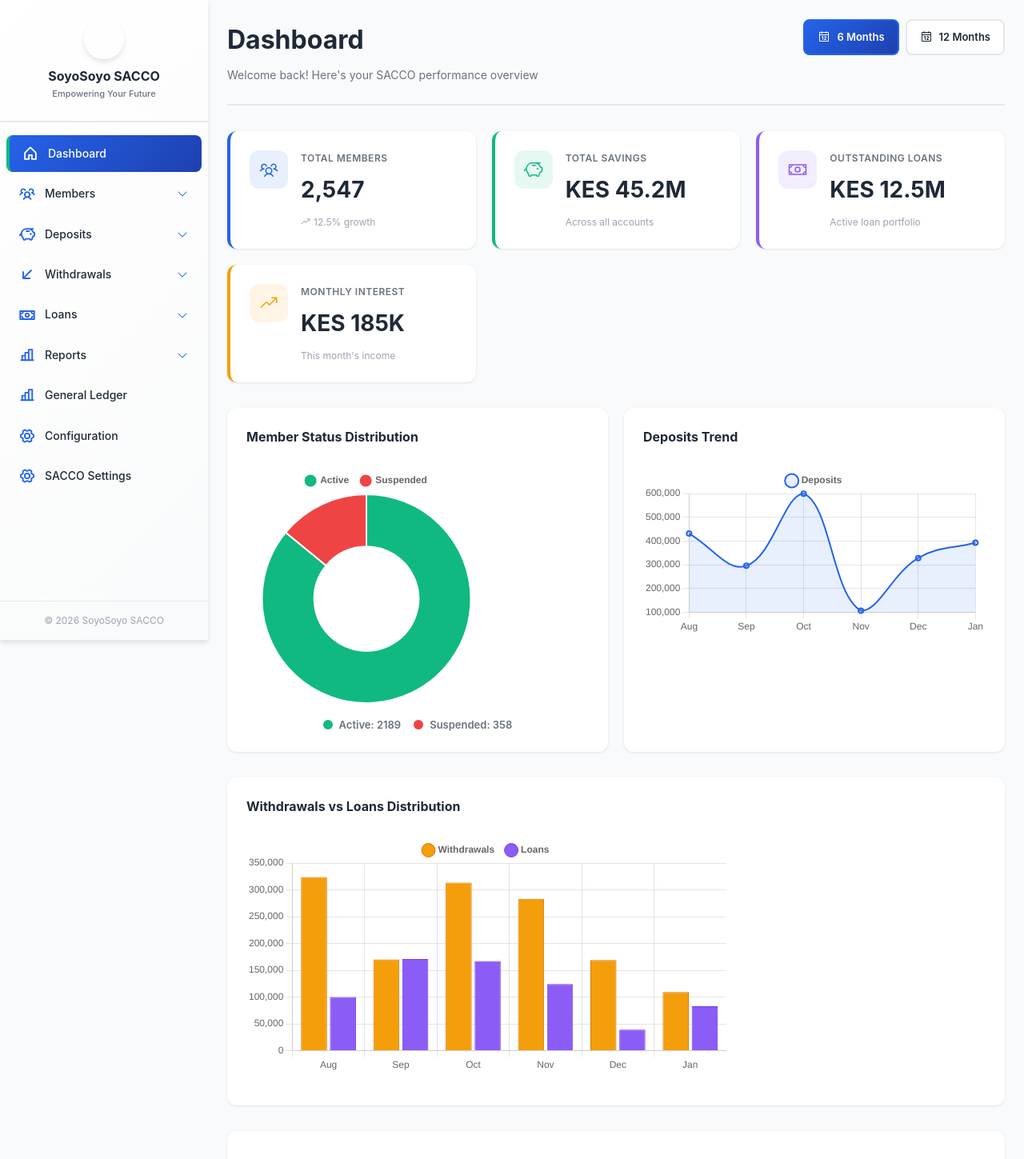
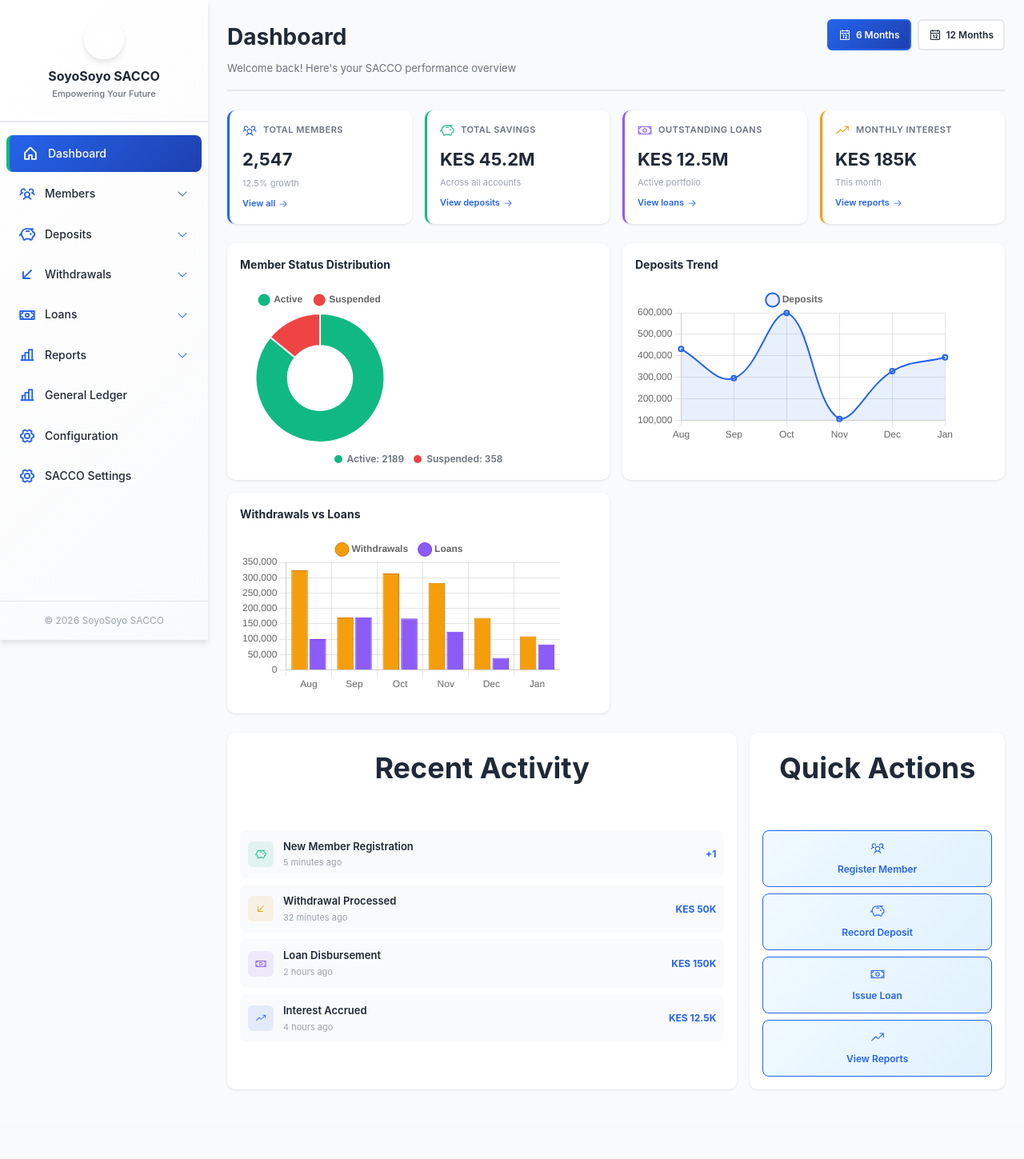
Before and after one commit to nylageneralsuppliesltd-lab/soyosoyo-reactapp, a React (Vite) app in the folder frontend/: page /#/dashboard in a window 1280 px wide. Shown: the top 1449 px of the page at 80% size. After the commit the page ends 1406 px from the top, so only its background shows below. Built offline with nearby package versions, Linux system fonts and the light colour scheme; no server answers.

Commit message:
refactor: redesign dashboard with compact cards and real navigation links

```diff
--- a/frontend/src/pages/DashboardPage.jsx
+++ b/frontend/src/pages/DashboardPage.jsx
@@ -1,5 +1,6 @@
 // src/pages/DashboardPage.jsx - Premium SACCO Dashboard
 import { useState, useEffect, useRef } from 'react';
+import { useNavigate } from 'react-router-dom';
 import { Line, Bar, Doughnut } from 'react-chartjs-2';
 import {
   Chart as ChartJS,
@@ -14,7 +15,7 @@ import {
   Legend,
   Filler,
 } from 'chart.js';
-import { UsersThree, PiggyBank, ArrowDownLeft, Money, TrendUp, Calendar } from '@phosphor-icons/react';
+import { UsersThree, PiggyBank, ArrowDownLeft, Money, TrendUp, Calendar, ArrowRight } from '@phosphor-icons/react';
 import '../styles/dashboard-premium.css';
 
 ChartJS.register(
@@ -31,6 +32,7 @@ ChartJS.register(
 );
 
 const DashboardPage = () => {
+  const navigate = useNavigate();
   const [monthlyData, setMonthlyData] = useState([]);
   const [selectedPeriod, setSelectedPeriod] = useState('6months');
   const lineChartRef = useRef(null);
@@ -147,162 +149,154 @@ const DashboardPage = () => {
         </div>
       </div>
 
-      {/* Key Metrics */}
-      <div className="metrics-grid">
-        <div className="metric-card member-metric">
-          <div className="metric-icon">
-            <UsersThree size={24} />
+      {/* Key Metrics - Compact Grid */}
+      <div className="metrics-grid-compact">
+        <div className="metric-card-compact member-metric" onClick={() => navigate('/members')}>
+          <div className="metric-header">
+            <UsersThree size={18} />
+            <span className="metric-label">Total Members</span>
           </div>
-          <div className="metric-content">
-            <p className="metric-label">Total Members</p>
-            <h3 className="metric-value">{stats.totalMembers.toLocaleString()}</h3>
-            <p className="metric-subtext">
-              <TrendUp size={12} /> <span className="positive">{stats.memberGrowth}% growth</span>
-            </p>
+          <h3 className="metric-value-compact">{stats.totalMembers.toLocaleString()}</h3>
+          <p className="metric-growth"><span className="positive">{stats.memberGrowth}% growth</span></p>
+          <p className="metric-link">View all <ArrowRight size={12} /></p>
+        </div>
+
+        <div className="metric-card-compact deposit-metric" onClick={() => navigate('/deposits')}>
+          <div className="metric-header">
+            <PiggyBank size={18} />
+            <span className="metric-label">Total Savings</span>
+          </div>
+          <h3 className="metric-value-compact">KES {(stats.totalSavings / 1000000).toFixed(1)}M</h3>
+          <p className="metric-subtext-compact">Across all accounts</p>
+          <p className="metric-link">View deposits <ArrowRight size={12} /></p>
+        </div>
+
+        <div className="metric-card-compact loan-metric" onClick={() => navigate('/loans')}>
+          <div className="metric-header">
+            <Money size={18} />
+            <span className="metric-label">Outstanding Loans</span>
+          </div>
+          <h3 className="metric-value-compact">KES {(stats.totalLoans / 1000000).toFixed(1)}M</h3>
+          <p className="metric-subtext-compact">Active portfolio</p>
+          <p className="metric-link">View loans <ArrowRight size={12} /></p>
+        </div>
+
+        <div className="metric-card-compact interest-metric" onClick={() => navigate('/dashboard')}>
+          <div className="metric-header">
+            <TrendUp size={18} />
+            <span className="metric-label">Monthly Interest</span>
+          </div>
+          <h3 className="metric-value-compact">KES {(stats.monthlyInterest / 1000).toFixed(0)}K</h3>
+          <p className="metric-subtext-compact">This month</p>
+          <p className="metric-link">View reports <ArrowRight size={12} /></p>
         </div>
       </div>
 
-        <div className="metric-card deposit-metric">
-          <div className="metric-icon">
-            <PiggyBank size={24} />
-          </div>
-          <div className="metric-content">
-            <p className="metric-label">Total Savings</p>
-            <h3 className="metric-value">KES {(stats.totalSavings / 1000000).toFixed(1)}M</h3>
-            <p className="metric-subtext">Across all accounts</p>
-          </div>
-        </div>
-
-        <div className="metric-card loan-metric">
-          <div className="metric-icon">
-            <Money size={24} />
-          </div>
-          <div className="metric-content">
-            <p className="metric-label">Outstanding Loans</p>
-            <h3 className="metric-value">KES {(stats.totalLoans / 1000000).toFixed(1)}M</h3>
-            <p className="metric-subtext">Active loan portfolio</p>
-          </div>
-        </div>
-
-        <div className="metric-card interest-metric">
-          <div className="metric-icon">
-            <TrendUp size={24} />
-          </div>
-          <div className="metric-content">
-            <p className="metric-label">Monthly Interest</p>
-            <h3 className="metric-value">KES {(stats.monthlyInterest / 1000).toFixed(0)}K</h3>
-            <p className="metric-subtext">This month's income</p>
-          </div>
-        </div>
-      </div>
-
-      {/* Charts Row 1 */}
-      <div className="charts-grid">
-        <div className="chart-card">
+      {/* Charts Row 1 - Side by Side */}
+      <div className="charts-grid-compact">
+        <div className="chart-card-compact">
           <h3 className="chart-title">Member Status Distribution</h3>
-          <div className="chart-wrapper">
+          <div className="chart-wrapper-compact">
             <Doughnut data={memberStatusData} options={chartOptions} ref={barChartRef} />
           </div>
-          <div className="chart-stats">
-            <div className="stat-item">
+          <div className="chart-stats-compact">
+            <div className="stat-item-compact">
               <span className="stat-dot active"></span>
               <span>Active: {stats.activeMembers}</span>
             </div>
-            <div className="stat-item">
+            <div className="stat-item-compact">
               <span className="stat-dot suspended"></span>
               <span>Suspended: {stats.suspendedMembers}</span>
             </div>
           </div>
         </div>
 
-        <div className="chart-card">
+        <div className="chart-card-compact">
           <h3 className="chart-title">Deposits Trend</h3>
-          <div className="chart-wrapper">
+          <div className="chart-wrapper-compact">
             <Line data={depositsTrendData} options={chartOptions} ref={lineChartRef} />
           </div>
         </div>
-      </div>
 
-      {/* Charts Row 2 */}
-      <div className="charts-grid single">
-        <div className="chart-card">
-          <h3 className="chart-title">Withdrawals vs Loans Distribution</h3>
-          <div className="chart-wrapper">
+        <div className="chart-card-compact">
+          <h3 className="chart-title">Withdrawals vs Loans</h3>
+          <div className="chart-wrapper-compact">
             <Bar data={withdrawalsVsLoansData} options={chartOptions} />
           </div>
         </div>
       </div>
 
-      {/* Activity Section */}
-      <div className="activity-section">
+      {/* Activity & Quick Actions Combined */}
+      <div className="bottom-section">
+        <div className="activity-section-compact">
           <h3 className="section-title">Recent Activity</h3>
-        <div className="activity-list">
-          <div className="activity-item">
+          <div className="activity-list-compact">
+            <div className="activity-item-compact" onClick={() => navigate('/members')}>
               <div className="activity-icon deposit">
-              <PiggyBank size={16} />
+                <PiggyBank size={14} />
               </div>
-            <div className="activity-details">
+              <div className="activity-details-compact">
                 <p className="activity-name">New Member Registration</p>
                 <p className="activity-time">5 minutes ago</p>
               </div>
-            <p className="activity-amount">+1 member</p>
+              <p className="activity-amount">+1</p>
             </div>
 
-          <div className="activity-item">
+            <div className="activity-item-compact" onClick={() => navigate('/withdrawals')}>
               <div className="activity-icon withdrawal">
-              <ArrowDownLeft size={16} />
+                <ArrowDownLeft size={14} />
               </div>
-            <div className="activity-details">
+              <div className="activity-details-compact">
                 <p className="activity-name">Withdrawal Processed</p>
                 <p className="activity-time">32 minutes ago</p>
               </div>
-            <p className="activity-amount">-KES 50,000</p>
+              <p className="activity-amount">KES 50K</p>
             </div>
 
-          <div className="activity-item">
+            <div className="activity-item-compact" onClick={() => navigate('/loans')}>
               <div className="activity-icon loan">
-              <Money size={16} />
+                <Money size={14} />
               </div>
-            <div className="activity-details">
+              <div className="activity-details-compact">
                 <p className="activity-name">Loan Disbursement</p>
                 <p className="activity-time">2 hours ago</p>
               </div>
-            <p className="activity-amount">+KES 150,000</p>
+              <p className="activity-amount">KES 150K</p>
             </div>
 
-          <div className="activity-item">
+            <div className="activity-item-compact" onClick={() => navigate('/dashboard')}>
               <div className="activity-icon interest">
-              <TrendUp size={16} />
+                <TrendUp size={14} />
               </div>
-            <div className="activity-details">
+              <div className="activity-details-compact">
                 <p className="activity-name">Interest Accrued</p>
                 <p className="activity-time">4 hours ago</p>
               </div>
-            <p className="activity-amount">+KES 12,500</p>
+              <p className="activity-amount">KES 12.5K</p>
             </div>
           </div>
         </div>
 
-      {/* Quick Actions */}
-      <div className="quick-actions">
+        <div className="quick-actions-compact">
           <h3 className="section-title">Quick Actions</h3>
-        <div className="action-buttons">
-          <button className="action-btn register-member">
-            <UsersThree size={20} />
+          <div className="action-buttons-compact">
+            <button className="action-btn-compact register-member" onClick={() => navigate('/members')}>
+              <UsersThree size={18} />
               <span>Register Member</span>
             </button>
-          <button className="action-btn record-deposit">
-            <PiggyBank size={20} />
+            <button className="action-btn-compact record-deposit" onClick={() => navigate('/deposits')}>
+              <PiggyBank size={18} />
               <span>Record Deposit</span>
             </button>
-          <button className="action-btn issue-loan">
-            <Money size={20} />
+            <button className="action-btn-compact issue-loan" onClick={() => navigate('/loans')}>
+              <Money size={18} />
               <span>Issue Loan</span>
             </button>
-          <button className="action-btn view-reports">
-            <TrendUp size={20} />
+            <button className="action-btn-compact view-reports" onClick={() => navigate('/dashboard')}>
+              <TrendUp size={18} />
               <span>View Reports</span>
             </button>
+          </div>
         </div>
       </div>
     </div>
--- a/frontend/src/styles/dashboard-premium.css
+++ b/frontend/src/styles/dashboard-premium.css
@@ -37,21 +37,21 @@
   display: flex;
   justify-content: space-between;
   align-items: flex-start;
-  margin-bottom: 32px;
-  padding-bottom: 24px;
+  margin-bottom: 24px;
+  padding-bottom: 16px;
   border-bottom: 2px solid var(--border);
 }
 
 .dashboard-header h1 {
   margin: 0;
-  font-size: 32px;
+  font-size: 28px;
   font-weight: 700;
   color: var(--dark);
 }
 
 .dashboard-header .subtitle {
-  margin: 8px 0 0 0;
-  font-size: 14px;
+  margin: 6px 0 0 0;
+  font-size: 13px;
   color: #6b7280;
 }
 
@@ -63,12 +63,12 @@
 .period-btn {
   display: flex;
   align-items: center;
-  gap: 8px;
-  padding: 10px 16px;
+  gap: 6px;
+  padding: 8px 12px;
   border: 2px solid var(--border);
   background: white;
-  border-radius: 8px;
-  font-size: 13px;
+  border-radius: 6px;
+  font-size: 12px;
   font-weight: 600;
   color: var(--dark);
   cursor: pointer;
@@ -86,181 +86,170 @@
   color: white;
 }
 
-/* Metrics Grid */
-.metrics-grid {
+/* Metrics Grid - Compact */
+.metrics-grid-compact {
   display: grid;
-  grid-template-columns: repeat(auto-fit, minmax(260px, 1fr));
-  gap: 20px;
-  margin-bottom: 32px;
+  grid-template-columns: repeat(auto-fit, minmax(220px, 1fr));
+  gap: 16px;
+  margin-bottom: 24px;
 }
 
-.metric-card {
+.metric-card-compact {
   background: white;
-  border-radius: 12px;
-  padding: 24px;
-  display: flex;
-  align-items: flex-start;
-  gap: 16px;
+  border-radius: 10px;
+  padding: 16px;
   box-shadow: var(--shadow);
-  transition: all 0.3s;
-  border-left: 4px solid var(--primary);
-  position: relative;
-  overflow: hidden;
+  border-left: 3px solid var(--primary);
+  cursor: pointer;
+  transition: all 0.2s;
 }
 
-.metric-card::before {
-  content: '';
-  position: absolute;
-  top: -50%;
-  right: -50%;
-  width: 200px;
-  height: 200px;
-  border-radius: 50%;
-  opacity: 0.05;
-  pointer-events: none;
+.metric-card-compact:hover {
+  transform: translateY(-2px);
+  box-shadow: var(--shadow-md);
 }
 
-.metric-card.member-metric {
+.metric-card-compact.member-metric {
   border-left-color: var(--primary);
 }
 
-.metric-card.member-metric .metric-icon {
-  background: rgba(37, 99, 235, 0.1);
-  color: var(--primary);
-}
-
-.metric-card.deposit-metric {
+.metric-card-compact.deposit-metric {
   border-left-color: var(--success);
 }
 
-.metric-card.deposit-metric .metric-icon {
-  background: rgba(16, 185, 129, 0.1);
+.metric-card-compact.loan-metric {
+  border-left-color: var(--purple);
+}
+
+.metric-card-compact.interest-metric {
+  border-left-color: var(--warning);
+}
+
+.metric-header {
+  display: flex;
+  align-items: center;
+  gap: 8px;
+  margin-bottom: 10px;
+}
+
+.metric-header svg {
+  width: 18px;
+  height: 18px;
+  color: var(--primary);
+  flex-shrink: 0;
+}
+
+.metric-card-compact.deposit-metric .metric-header svg {
   color: var(--success);
 }
 
-.metric-card.loan-metric {
-  border-left-color: var(--purple);
-}
-
-.metric-card.loan-metric .metric-icon {
-  background: rgba(139, 92, 246, 0.1);
+.metric-card-compact.loan-metric .metric-header svg {
   color: var(--purple);
 }
 
-.metric-card.interest-metric {
-  border-left-color: var(--warning);
-}
-
-.metric-card.interest-metric .metric-icon {
-  background: rgba(245, 158, 11, 0.1);
+.metric-card-compact.interest-metric .metric-header svg {
   color: var(--warning);
 }
 
-.metric-card:hover {
-  transform: translateY(-4px);
-  box-shadow: var(--shadow-lg);
-}
-
-.metric-icon {
-  width: 48px;
-  height: 48px;
-  border-radius: 12px;
-  display: flex;
-  align-items: center;
-  justify-content: center;
-  flex-shrink: 0;
-}
-
-.metric-content {
-  flex: 1;
-}
-
 .metric-label {
-  margin: 0;
-  font-size: 12px;
+  font-size: 11px;
   font-weight: 600;
   color: #6b7280;
   text-transform: uppercase;
   letter-spacing: 0.5px;
 }
 
-.metric-value {
+.metric-value-compact {
   margin: 8px 0 0 0;
-  font-size: 28px;
+  font-size: 22px;
   font-weight: 700;
   color: var(--dark);
 }
 
-.metric-subtext {
+.metric-growth {
+  margin: 4px 0 0 0;
+  font-size: 11px;
+  color: #9ca3af;
+}
+
+.metric-growth.positive {
+  color: var(--success);
+}
+
+.metric-subtext-compact {
+  margin: 3px 0 0 0;
+  font-size: 11px;
+  color: #9ca3af;
+}
+
+.metric-link {
   margin: 8px 0 0 0;
-  font-size: 12px;
-  color: #9ca3af;
+  font-size: 11px;
+  font-weight: 600;
+  color: var(--primary);
   display: flex;
   align-items: center;
   gap: 4px;
+  cursor: pointer;
 }
 
-.metric-subtext.positive {
-  color: var(--success);
+.metric-link:hover {
+  text-decoration: underline;
 }
 
-/* Charts Grid */
-.charts-grid {
+/* Charts Grid - Compact */
+.charts-grid-compact {
   display: grid;
-  grid-template-columns: repeat(auto-fit, minmax(400px, 1fr));
-  gap: 20px;
-  margin-bottom: 32px;
+  grid-template-columns: repeat(auto-fit, minmax(350px, 1fr));
+  gap: 16px;
+  margin-bottom: 24px;
 }
 
-.charts-grid.single {
-  grid-template-columns: 1fr;
-}
-
-.chart-card {
+.chart-card-compact {
   background: white;
-  border-radius: 12px;
-  padding: 24px;
+  border-radius: 10px;
+  padding: 16px;
   box-shadow: var(--shadow);
   transition: all 0.2s;
 }
 
-.chart-card:hover {
+.chart-card-compact:hover {
   box-shadow: var(--shadow-md);
 }
 
 .chart-title {
-  margin: 0 0 20px 0;
-  font-size: 16px;
+  margin: 0 0 12px 0;
+  font-size: 14px;
   font-weight: 700;
   color: var(--dark);
 }
 
-.chart-wrapper {
+.chart-wrapper-compact {
   position: relative;
-  height: 300px;
-  margin-bottom: 16px;
+  height: 200px;
+  margin-bottom: 10px;
 }
 
-.chart-stats {
+.chart-stats-compact {
   display: flex;
-  gap: 16px;
+  gap: 12px;
   justify-content: center;
   flex-wrap: wrap;
 }
 
-.stat-item {
+.stat-item-compact {
   display: flex;
   align-items: center;
-  gap: 8px;
-  font-size: 13px;
+  gap: 6px;
+  font-size: 12px;
   color: #6b7280;
   font-weight: 600;
 }
 
 .stat-dot {
   display: inline-block;
-  width: 12px;
-  height: 12px;
+  width: 10px;
+  height: 10px;
   border-radius: 50%;
 }
 
@@ -272,52 +261,59 @@
   background: var(--danger);
 }
 
-/* Activity Section */
-.activity-section {
+/* Activity Section - Compact */
+.bottom-section {
+  display: grid;
+  grid-template-columns: 2fr 1fr;
+  gap: 16px;
+  margin-bottom: 20px;
+}
+
+.activity-section-compact {
   background: white;
-  border-radius: 12px;
-  padding: 24px;
-  margin-bottom: 32px;
+  border-radius: 10px;
+  padding: 16px;
   box-shadow: var(--shadow);
 }
 
 .section-title {
-  margin: 0 0 20px 0;
-  font-size: 18px;
+  margin: 0 0 12px 0;
+  font-size: 14px;
   font-weight: 700;
   color: var(--dark);
 }
 
-.activity-list {
+.activity-list-compact {
   display: flex;
   flex-direction: column;
-  gap: 12px;
+  gap: 8px;
 }
 
-.activity-item {
+.activity-item-compact {
   display: flex;
   align-items: center;
-  gap: 16px;
-  padding: 16px;
+  gap: 12px;
+  padding: 10px;
   border-radius: 8px;
   background: var(--light);
   transition: all 0.2s;
+  cursor: pointer;
 }
 
-.activity-item:hover {
+.activity-item-compact:hover {
   background: rgba(37, 99, 235, 0.05);
-  transform: translateX(4px);
+  transform: translateX(2px);
 }
 
 .activity-icon {
-  width: 40px;
-  height: 40px;
-  border-radius: 8px;
+  width: 32px;
+  height: 32px;
+  border-radius: 6px;
   display: flex;
   align-items: center;
   justify-content: center;
   flex-shrink: 0;
-  font-size: 18px;
+  font-size: 14px;
 }
 
 .activity-icon.deposit {
@@ -340,107 +336,105 @@
   color: var(--primary);
 }
 
-.activity-details {
+.activity-details-compact {
   flex: 1;
 }
 
 .activity-name {
   margin: 0;
-  font-size: 14px;
+  font-size: 13px;
   font-weight: 600;
   color: var(--dark);
 }
 
 .activity-time {
-  margin: 4px 0 0 0;
-  font-size: 12px;
+  margin: 2px 0 0 0;
+  font-size: 11px;
   color: #9ca3af;
 }
 
 .activity-amount {
   margin: 0;
-  font-size: 14px;
+  font-size: 12px;
   font-weight: 700;
   color: var(--primary);
-  min-width: 100px;
+  min-width: 60px;
   text-align: right;
 }
 
-/* Quick Actions */
-.quick-actions {
-  background: linear-gradient(135deg, var(--primary) 0%, var(--primary-dark) 100%);
-  border-radius: 12px;
-  padding: 24px;
-  color: white;
-  box-shadow: var(--shadow-lg);
+/* Quick Actions - Compact */
+.quick-actions-compact {
+  background: white;
+  border-radius: 10px;
+  padding: 16px;
+  box-shadow: var(--shadow);
 }
 
-.quick-actions .section-title {
-  color: white;
-  margin-bottom: 20px;
+.action-buttons-compact {
+  display: grid;
+  grid-template-columns: 1fr;
+  gap: 8px;
 }
 
-.action-buttons {
-  display: grid;
-  grid-template-columns: repeat(auto-fit, minmax(200px, 1fr));
-  gap: 16px;
-}
-
-.action-btn {
+.action-btn-compact {
   display: flex;
   flex-direction: column;
   align-items: center;
-  gap: 12px;
-  padding: 20px 16px;
-  background: rgba(255, 255, 255, 0.15);
-  border: 2px solid rgba(255, 255, 255, 0.3);
-  border-radius: 10px;
-  color: white;
-  font-size: 14px;
+  gap: 8px;
+  padding: 12px 10px;
+  background: linear-gradient(135deg, #f0f9ff 0%, #e0f2fe 100%);
+  border: 1px solid var(--primary);
+  border-radius: 8px;
+  color: var(--primary);
+  font-size: 12px;
   font-weight: 600;
   cursor: pointer;
   transition: all 0.2s;
-  backdrop-filter: blur(10px);
 }
 
-.action-btn:hover {
-  background: rgba(255, 255, 255, 0.25);
-  border-color: rgba(255, 255, 255, 0.5);
-  transform: translateY(-2px);
+.action-btn-compact:hover {
+  background: linear-gradient(135deg, var(--primary) 0%, var(--primary-dark) 100%);
+  color: white;
+  transform: translateY(-1px);
 }
 
-.action-btn span {
+.action-btn-compact span {
   display: block;
   text-align: center;
 }
 
 /* Responsive */
+@media (max-width: 1024px) {
+  .bottom-section {
+    grid-template-columns: 1fr;
+  }
+
+  .charts-grid-compact {
+    grid-template-columns: repeat(auto-fit, minmax(300px, 1fr));
+  }
+}
+
 @media (max-width: 768px) {
   .dashboard-header {
     flex-direction: column;
-    gap: 16px;
+    gap: 12px;
   }
 
   .dashboard-header h1 {
-    font-size: 24px;
+    font-size: 22px;
   }
 
-  .metrics-grid {
-    grid-template-columns: 1fr;
+  .metrics-grid-compact {
+    grid-template-columns: repeat(2, 1fr);
     gap: 12px;
   }
 
-  .charts-grid {
+  .charts-grid-compact {
     grid-template-columns: 1fr;
   }
 
-  .chart-wrapper {
-    height: 250px;
-  }
-
-  .action-buttons {
-    grid-template-columns: repeat(2, 1fr);
-    gap: 12px;
+  .chart-wrapper-compact {
+    height: 180px;
   }
 
   .period-selector {
@@ -453,36 +447,38 @@
     justify-content: center;
   }
 
-  .activity-item {
-    flex-direction: column;
-    text-align: center;
-  }
-
-  .activity-amount {
-    text-align: center;
-    width: 100%;
+  .action-buttons-compact {
+    grid-template-columns: repeat(2, 1fr);
   }
 }
 
 @media (max-width: 480px) {
-  .dashboard-container {
-    padding: 0;
+  .metrics-grid-compact {
+    grid-template-columns: 1fr;
+    gap: 10px;
   }
 
-  .metric-card {
-    flex-direction: column;
-    text-align: center;
+  .metric-card-compact {
+    padding: 12px;
   }
 
-  .metric-icon {
-    margin: 0 auto;
+  .metric-value-compact {
+    font-size: 18px;
   }
 
-  .action-buttons {
+  .chart-wrapper-compact {
+    height: 150px;
+  }
+
+  .activity-item-compact {
+    padding: 8px;
+  }
+
+  .action-buttons-compact {
     grid-template-columns: 1fr;
   }
 
-  .chart-wrapper {
-    height: 200px;
+  .bottom-section {
+    gap: 12px;
   }
 }
```
Lines whose indentation alone changed are shown as unchanged.
